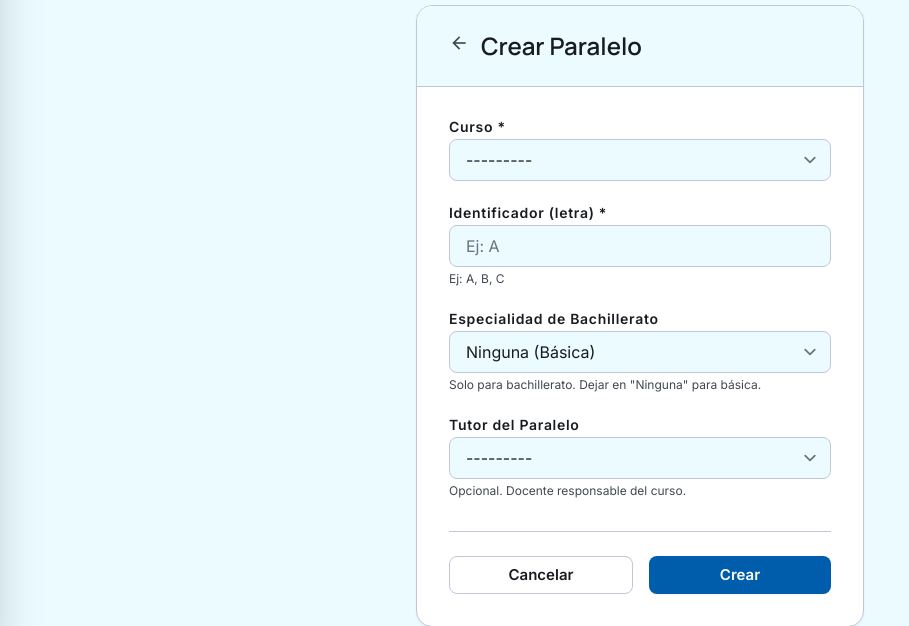
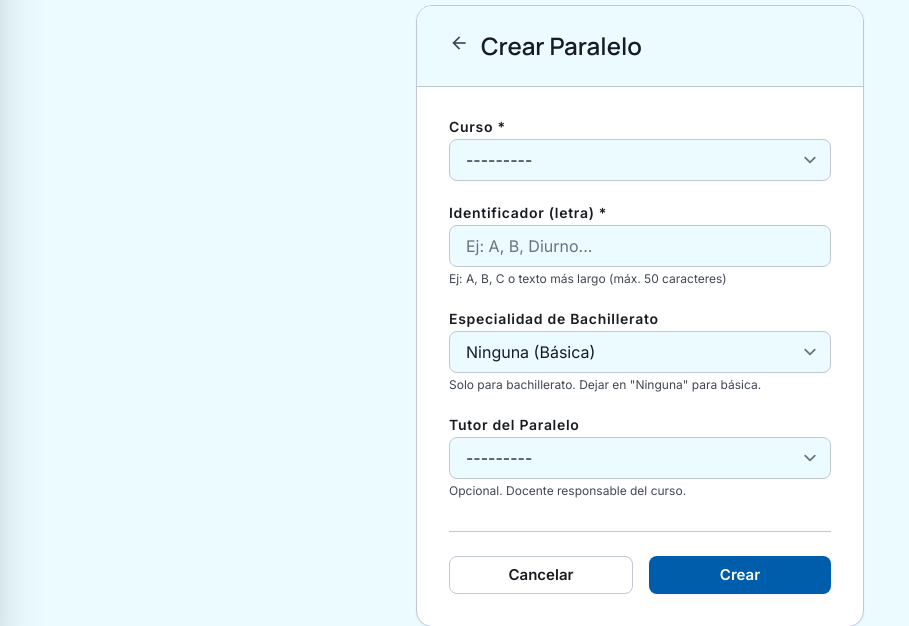
Before and after one commit to anthhouh/Geocampus, a Django app: page /gestion/paralelos/crear/ in a window 1280 px wide. Shown: the part 259-885 px from the top of the page, without its empty margins (0-909 px from the left). Run offline with Django 5.2, Linux system fonts and the light colour scheme; the visitor is signed in with stand-in values (Sample User, id 1); data that the repository does not hold is empty; parts of the project's set-up code (start-up, migrations or seed data) failed here and were passed over; some libraries are stand-ins or nearby versions.

Commit message:
feat: update identificador field in Paralelo model and form for extended input length and improved help text

```diff
--- a/horarios/forms.py
+++ b/horarios/forms.py
@@ -74,7 +74,8 @@ class ParaleloForm(forms.ModelForm):
         fields = ['curso', 'identificador', 'especialidad_bachillerato', 'tutor']
         widgets = {
             'curso':                   forms.Select(attrs={'class': _SELECT}),
-            'identificador':           forms.TextInput(attrs={'class': _INPUT, 'placeholder': 'Ej: A'}),
+            'identificador':           forms.TextInput(attrs={'class': _INPUT, 'placeholder': 'Ej: A, B, Diurno...', 'maxlength': '50'}),
+
             'especialidad_bachillerato': forms.Select(attrs={'class': _SELECT}),
             'tutor':                   forms.Select(attrs={'class': _SELECT}),
         }
--- a/horarios/models.py
+++ b/horarios/models.py
@@ -89,7 +89,7 @@ class Paralelo(models.Model):
     )
 
     curso = models.ForeignKey(Curso, on_delete=models.CASCADE, related_name='paralelos')
-    identificador = models.CharField(max_length=10, help_text="Ej: A, B, C")
+    identificador = models.CharField(max_length=50, help_text="Ej: A, B, C o nombre completo")
     especialidad_bachillerato = models.CharField(
         max_length=20,
         choices=ESPECIALIDADES,
--- a/horarios/templates/horarios/gestion/paralelo_form.html
+++ b/horarios/templates/horarios/gestion/paralelo_form.html
@@ -22,7 +22,8 @@
                     <div class="flex flex-col gap-xs">
                         <label class="font-label-md text-label-md text-on-surface" for="{{ form.identificador.id_for_label }}">Identificador (letra) *</label>
                         {{ form.identificador }}
-                        <p class="text-xs text-on-surface-variant">Ej: A, B, C</p>
+                        <p class="text-xs text-on-surface-variant">Ej: A, B, C o texto más largo (máx. 50 caracteres)</p>
+
                         {% if form.identificador.errors %}<p class="text-xs text-error mt-1">{{ form.identificador.errors|join:", " }}</p>{% endif %}
                     </div>
                     <div class="flex flex-col gap-xs">
```
Also changed, not shown: horarios/migrations/0009_alter_paralelo_identificador.py (added).
